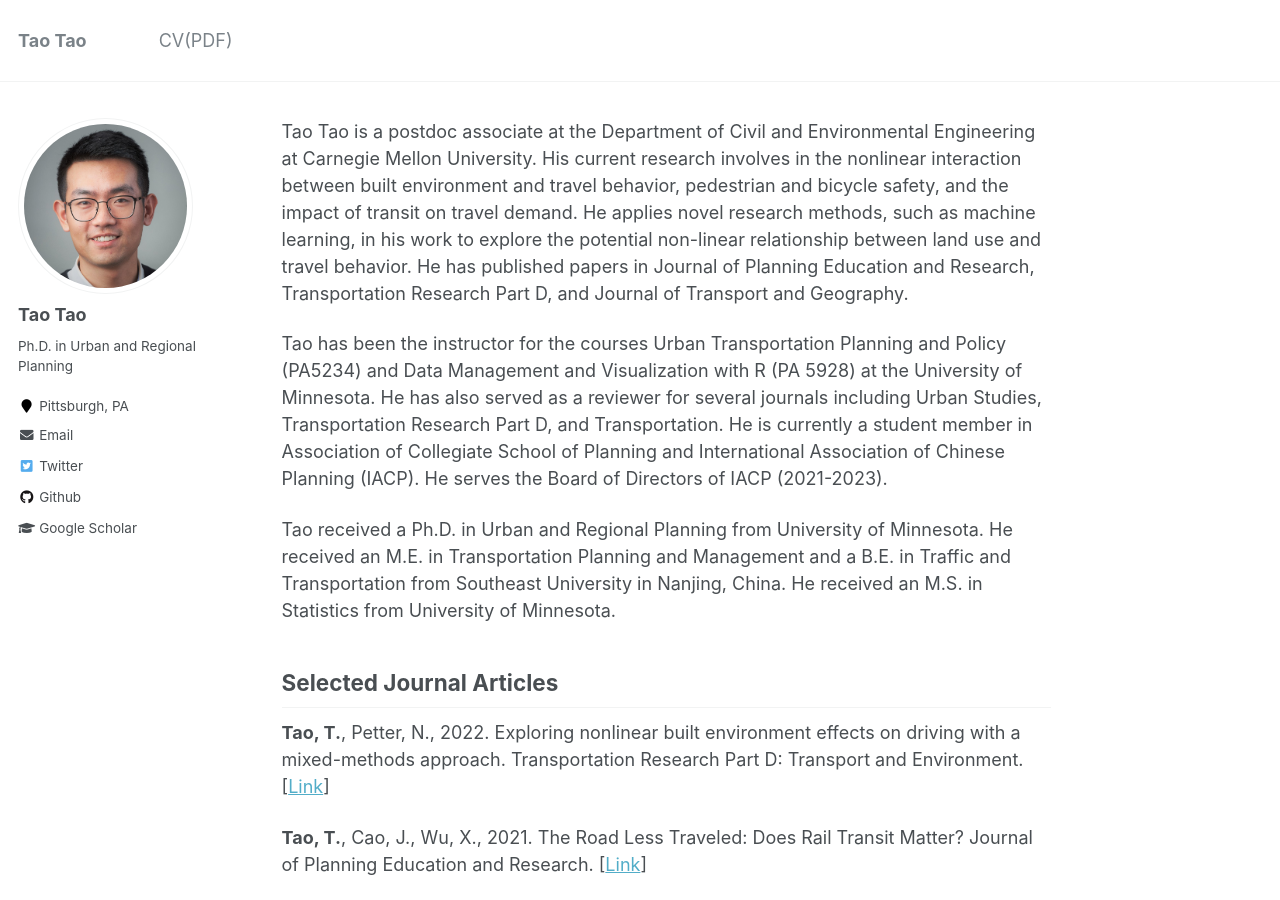
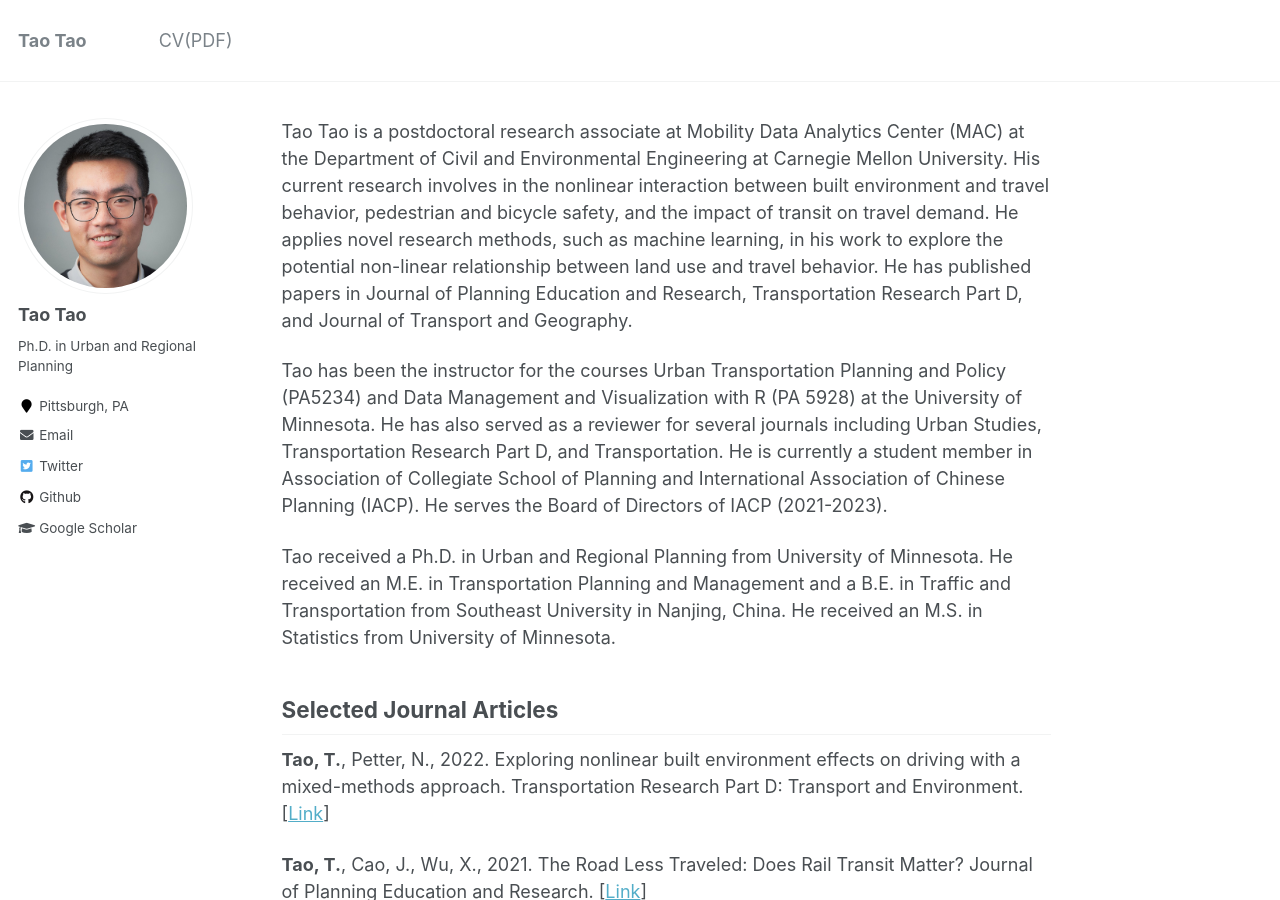
Before and after one commit to vtao1989/blog, a Jekyll site: the page built from _pages/about.md, in a window 1280 px wide and 900 px high. Built offline with Jekyll 4.4.1, drawn with Linux system fonts in a browser that asks for light colours.

Commit message:
Update about.md

```diff
--- a/_pages/about.md
+++ b/_pages/about.md
@@ -8,7 +8,7 @@ redirect_from:
   - /about.html
 ---
 
-Tao Tao is a postdoc associate at the Department of Civil and Environmental Engineering at Carnegie Mellon University.  His current research involves in the nonlinear interaction between built environment and travel behavior, pedestrian and bicycle safety, and the impact of transit on travel demand.  He applies novel research methods, such as machine learning, in his work to explore the potential non-linear relationship between land use and travel behavior.  He has published papers in Journal of Planning Education and Research, Transportation Research Part D, and Journal of Transport and Geography.
+Tao Tao is a postdoctoral research associate at Mobility Data Analytics Center (MAC) at the Department of Civil and Environmental Engineering at Carnegie Mellon University.  His current research involves in the nonlinear interaction between built environment and travel behavior, pedestrian and bicycle safety, and the impact of transit on travel demand.  He applies novel research methods, such as machine learning, in his work to explore the potential non-linear relationship between land use and travel behavior.  He has published papers in Journal of Planning Education and Research, Transportation Research Part D, and Journal of Transport and Geography.
 
 Tao has been the instructor for the courses Urban Transportation Planning and Policy (PA5234) and Data Management and Visualization with R (PA 5928) at the University of Minnesota.  He has also served as a reviewer for several journals including Urban Studies, Transportation Research Part D, and Transportation.  He is currently a student member in Association of Collegiate School of Planning and International Association of Chinese Planning (IACP).  He serves the Board of Directors of IACP (2021-2023).
 
```
